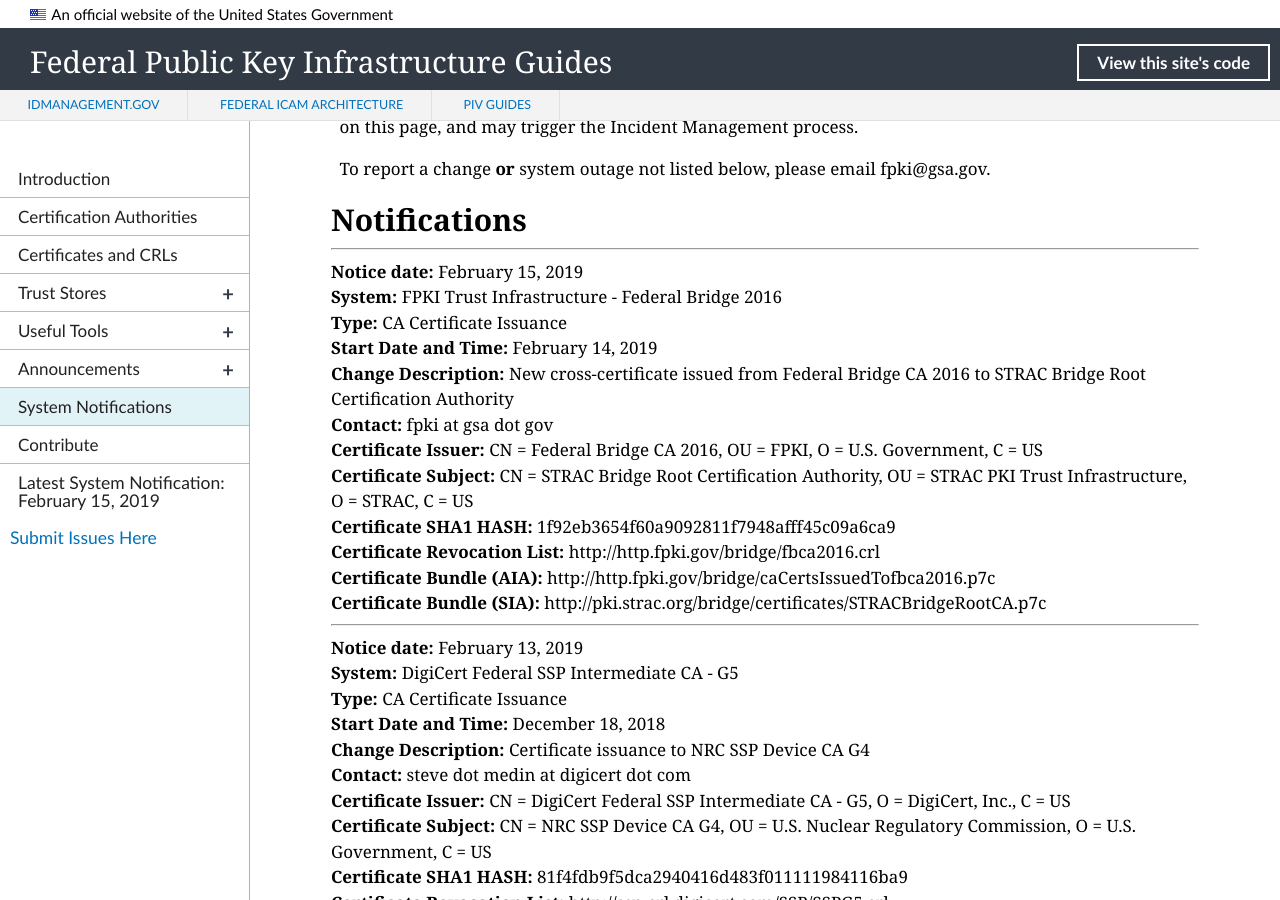
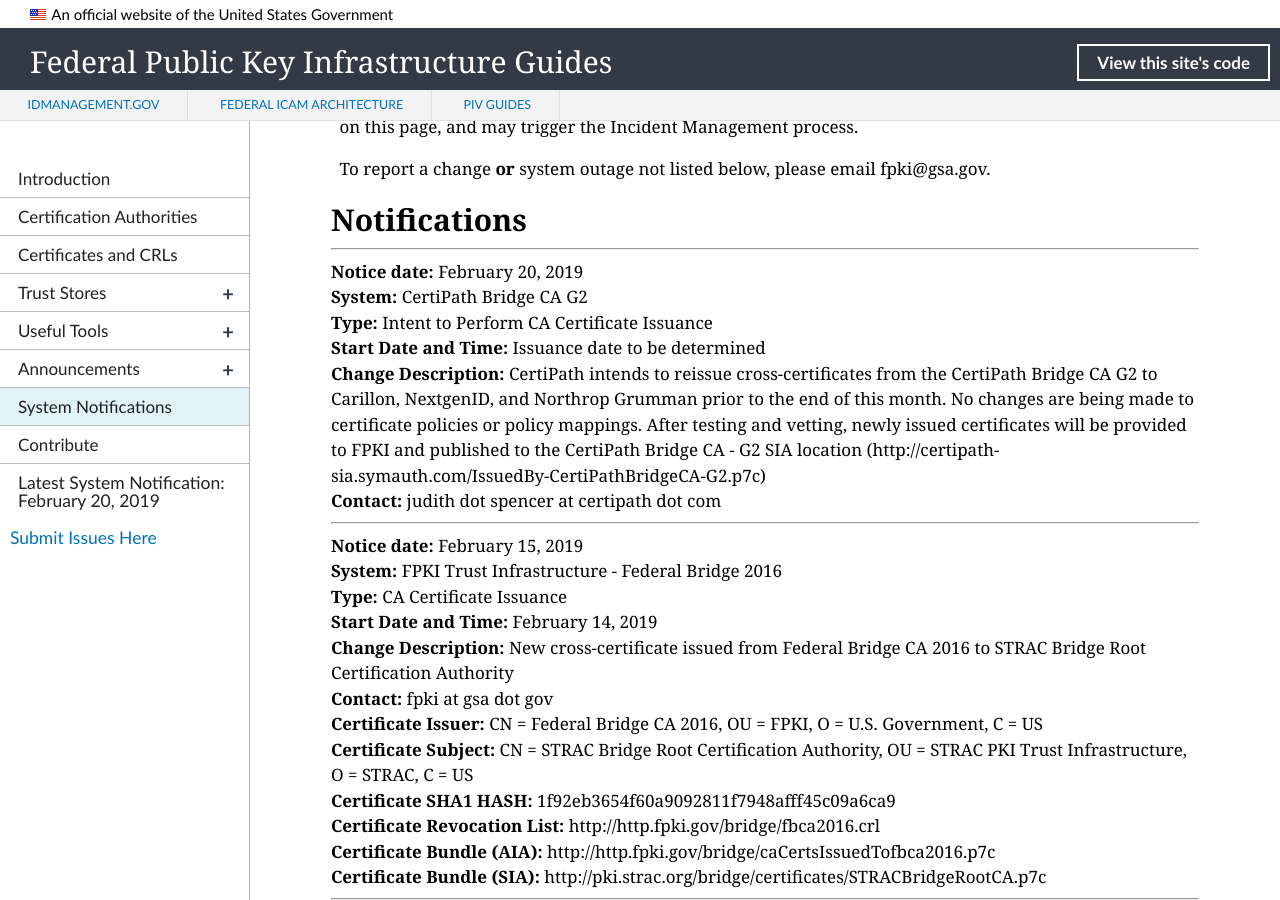
Before and after one commit to GSA/fpki-guides, a Jekyll site: the page built from pages/fpki_notifications.md, in a window 1280 px wide and 900 px high, scrolled down 672 px. Built offline with Jekyll 4.4.1, drawn with Linux system fonts in a browser that asks for light colours; nearby versions of some CDN libraries; library files that are not in the unit come from our copies.

Commit message:
Update notifications.yml

```diff
--- a/_data/notifications.yml
+++ b/_data/notifications.yml
@@ -600,3 +600,10 @@
   cdp_uri: http://http.fpki.gov/bridge/fbca2016.crl
   aia_uri: http://http.fpki.gov/bridge/caCertsIssuedTofbca2016.p7c
   sia_uri: http://pki.strac.org/bridge/certificates/STRACBridgeRootCA.p7c
+
+- notice_date: February 20, 2019
+  change_type: Intent to Perform CA Certificate Issuance
+  start_datetime: Issuance date to be determined
+  system: CertiPath Bridge CA G2
+  change_description: CertiPath intends to reissue cross-certificates from the CertiPath Bridge CA G2 to Carillon, NextgenID, and Northrop Grumman prior to the end of this month. No changes are being made to certificate policies or policy mappings. After testing and vetting, newly issued certificates will be provided to FPKI and published to the CertiPath Bridge CA - G2 SIA location (http://certipath-sia.symauth.com/IssuedBy-CertiPathBridgeCA-G2.p7c)
+  contact: judith dot spencer at certipath dot com
```
